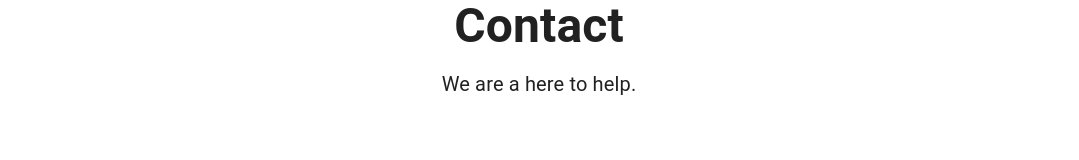
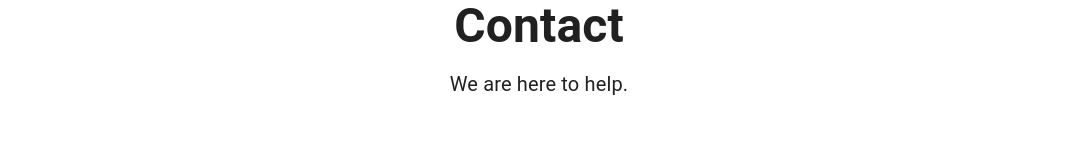
Before and after one commit to yuviS003/exam-companion-ui, a React (Vite) app: page / in a window 1280 px wide. Shown: the part 3213-3373 px from the top of the page, without its empty margins (101-1180 px from the left). Built offline with nearby package versions, Linux system fonts and the light colour scheme; what tailwindcss-animated would draw is missing.

Commit message:
added-animations
on homepage

```diff
--- a/package.json
+++ b/package.json
@@ -14,6 +14,7 @@
     "@emotion/styled": "^11.11.0",
     "@mui/icons-material": "^5.15.10",
     "@mui/material": "^5.15.10",
+    "aos": "^2.3.4",
     "axios": "^1.6.7",
     "framer-motion": "^11.0.5",
     "notistack": "^3.0.1",
@@ -22,6 +23,7 @@
     "react-beautiful-dnd": "^13.1.1",
     "react-dom": "^18.2.0",
     "react-icons": "^5.0.1",
+    "react-intersection-observer": "^9.8.2",
     "react-player": "^2.15.1",
     "react-router-dom": "^6.22.1",
     "react-scroll": "^1.9.0",
--- a/src/components/User/AboutTeam/AboutTeam.jsx
+++ b/src/components/User/AboutTeam/AboutTeam.jsx
@@ -1,5 +1,7 @@
+import React, { useEffect, useState } from "react";
+import { FaLinkedin } from "react-icons/fa";
+import { useInView } from "react-intersection-observer";
 import { mishra } from "../../../assets";
-import { FaLinkedin } from "react-icons/fa";
 
 const team = [
   {
@@ -17,8 +19,27 @@ const team = [
 ];
 
 const AboutTeam = () => {
+  const [isVisible, setIsVisible] = useState(false);
+  const { ref, inView } = useInView({
+    threshold: 0.3, // Adjust threshold as needed
+  });
+
+  useEffect(() => {
+    if (inView) {
+      setIsVisible(true);
+    } else {
+      setIsVisible(false);
+    }
+  }, [inView]);
+
   return (
-    <div className="min-h-screen flex flex-col pt-2 pb-10 gap-5" id="About">
+    <div
+      className={`min-h-screen flex flex-col pt-2 pb-10 gap-5 ${
+        isVisible ? "animate-fade-up" : ""
+      }`}
+      id="About"
+      ref={ref}
+    >
       <span className="w-full text-center font-bold text-5xl">About</span>
       <span className="w-full text-center text-xl">
         We are a small passionate team.
@@ -36,7 +57,7 @@ const AboutTeam = () => {
             />
             <span className="text-xl font-light">{_team.name}</span>
             <span className="text-gray-600">{_team.designation}</span>
-            <a href={_team.linkedIn} target="_blank">
+            <a href={_team.linkedIn} target="_blank" rel="noopener noreferrer">
               <FaLinkedin size={25} color="#0A66C2" />
             </a>
           </div>
--- a/src/components/User/Contact/Contact.jsx
+++ b/src/components/User/Contact/Contact.jsx
@@ -1,18 +1,33 @@
+import React, { useEffect, useState } from "react";
 import { Button } from "@mui/material";
 import { CiLocationOn } from "react-icons/ci";
 import { MdOutlineMailOutline } from "react-icons/md";
+import { useInView } from "react-intersection-observer";
 
 const Contact = () => {
+  const [isVisible, setIsVisible] = useState(false);
+  const { ref, inView } = useInView();
+
+  useEffect(() => {
+    setIsVisible(inView);
+  }, [inView]);
+
   return (
     <div className="min-h-screen flex flex-col pt-2 pb-10 gap-5" id="Contact">
+      <div
+        ref={ref}
+        className={`w-full flex flex-col items-center justify-center gap-5 ${
+          isVisible ? "animate-fade-up" : ""
+        }`}
+      >
         <span className="w-full text-center font-bold text-5xl">Contact</span>
-      <span className="w-full text-center text-xl">We are a here to help.</span>
+        <span className="w-full text-center text-xl">We are here to help.</span>
         <div className="w-full flex justify-around pt-14 px-10">
           <div className="w-fit flex flex-col gap-3">
             <span className="text-3xl font-bold">Contact Quizzo</span>
             <span className="text-xl text-gray-600">
               Have something to say? We are here to help.
-            <br /> Fill up the form or send email
+              <br /> Fill up the form or send an email
             </span>
             <div className="text-lg flex flex-col gap-1 pl-1 text-gray-600">
               <div className="flex items-center justify-center gap-2 w-fit">
@@ -54,6 +69,7 @@ const Contact = () => {
           </form>
         </div>
       </div>
+    </div>
   );
 };
 
--- a/src/components/User/Features/Features.jsx
+++ b/src/components/User/Features/Features.jsx
@@ -1,3 +1,4 @@
+import React, { useEffect, useState } from "react";
 import {
   FaClipboardCheck,
   FaComments,
@@ -6,6 +7,7 @@ import {
   FaUserFriends,
   FaUsers,
 } from "react-icons/fa";
+import { useInView } from "react-intersection-observer";
 
 const features = [
   {
@@ -47,8 +49,27 @@ const features = [
 ];
 
 const Features = () => {
+  const [isVisible, setIsVisible] = useState(false);
+  const { ref, inView } = useInView({
+    threshold: 0.3, // Adjust threshold as needed
+  });
+
+  useEffect(() => {
+    if (inView) {
+      setIsVisible(true);
+    } else {
+      setIsVisible(false); // Reset isVisible when out of view
+    }
+  }, [inView]);
+
   return (
-    <div className="min-h-screen py-8 px-10 flex flex-col gap-5" id="Features">
+    <div
+      className={`min-h-screen py-8 px-10 flex flex-col gap-5 ${
+        isVisible ? "animate-fade-up animate-once" : ""
+      }`}
+      id="Features"
+      ref={ref}
+    >
       <span className="font-bold text-5xl">
         Everything you need to create a form
       </span>
@@ -56,15 +77,13 @@ const Features = () => {
         Simplifying your workflow with forms is now easier than ever.
       </span>
       <div className="my-10 px-6  grid grid-cols-1 md:grid-cols-2 lg:grid-cols-3 gap-x-5 gap-y-20">
-        {features.map((_feat, i) => (
+        {features.map((feat, i) => (
           <div key={i} className="flex gap-5">
-            <span className="bg-black h-fit p-2 rounded-full">
-              {_feat.icon}
-            </span>
+            <span className="bg-black h-fit p-2 rounded-full">{feat.icon}</span>
             <div className="flex flex-col gap-2">
-              <span className="font-bold text-2xl">{_feat.title}</span>
+              <span className="font-bold text-2xl">{feat.title}</span>
               <span className="text-gray-600 text-justify text-lg">
-                {_feat.description}
+                {feat.description}
               </span>
             </div>
           </div>
--- a/src/components/User/HeroBottomBanner/HeroBottomBanner.jsx
+++ b/src/components/User/HeroBottomBanner/HeroBottomBanner.jsx
@@ -1,10 +1,30 @@
+import React, { useEffect, useState } from "react";
 import { Button } from "@mui/material";
 import { useNavigate } from "react-router-dom";
+import { useInView } from "react-intersection-observer";
 
 const HeroBottomBanner = () => {
   const navigate = useNavigate();
+  const [isVisible, setIsVisible] = useState(false);
+  const { ref, inView } = useInView({
+    threshold: 0.3, // Adjust threshold as needed
+  });
+
+  useEffect(() => {
+    if (inView) {
+      setIsVisible(true);
+    } else {
+      setIsVisible(false);
+    }
+  }, [inView]);
+
   return (
-    <div className="mb-20 w-full rounded-xl bg-black text-white flex flex-col items-center justify-center gap-8 py-32">
+    <div
+      className={`mb-20 w-full rounded-xl bg-black text-white flex flex-col items-center justify-center gap-8 py-32 ${
+        isVisible ? "animate-fade-up" : ""
+      }`}
+      ref={ref}
+    >
       <span className="font-bold text-6xl">Build forms faster</span>
       <span className="text-xl text-gray-500 max-w-[850px] text-center">
         Get started now! Click to create your first form and unlock the power of
--- a/src/components/User/Tutorial/Tutorial.jsx
+++ b/src/components/User/Tutorial/Tutorial.jsx
@@ -1,8 +1,31 @@
+// Tutorial.js
+
+import React, { useRef, useEffect, useState } from "react";
 import ReactPlayer from "react-player";
+import { useInView } from "react-intersection-observer";
 
 const Tutorial = () => {
+  const [isVisible, setIsVisible] = useState(false);
+  const { ref, inView } = useInView({
+    threshold: 0.1, // Adjust threshold as needed
+  });
+
+  useEffect(() => {
+    if (inView) {
+      setIsVisible(true);
+    } else {
+      setIsVisible(false); // Reset isVisible when out of view
+    }
+  }, [inView]);
+
   return (
-    <div className="min-h-screen flex flex-col pt-2 pb-10 gap-5" id="Tutorial">
+    <div
+      className={`min-h-screen flex flex-col pt-2 pb-10 gap-5 ${
+        isVisible ? "animate-fade-up animate-once" : ""
+      }`}
+      id="Tutorial"
+      ref={ref}
+    >
       <span className="w-full text-center font-bold text-5xl">Take a look</span>
       <span className="w-full text-center text-xl">
         Quizzo is very easy to use. Here is a quick tutorial.
```
Also changed, not shown: src/App.jsx (+10 -1 lines), src/pages/Homepage/Homepage.jsx (indentation only), 1 other file (tests, documents, lock files or other folders). Lines whose indentation alone changed are shown as unchanged.
